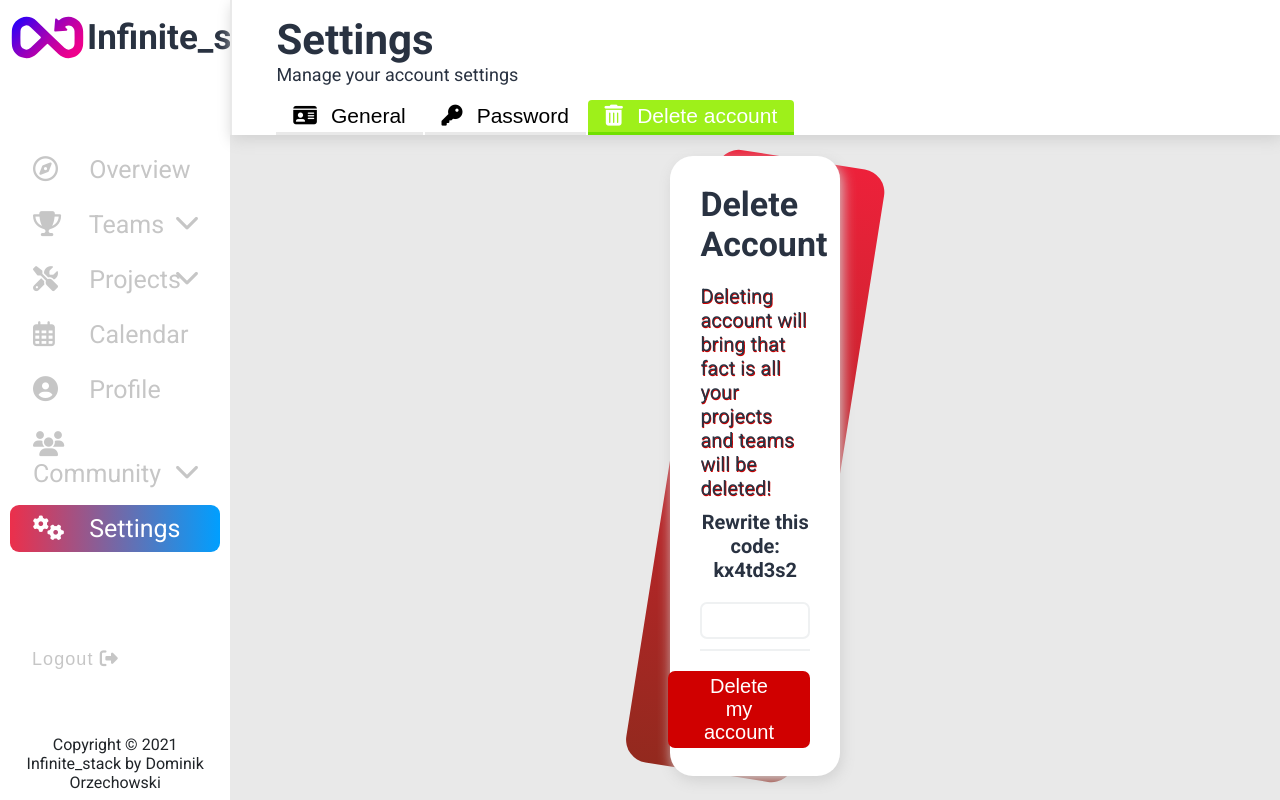
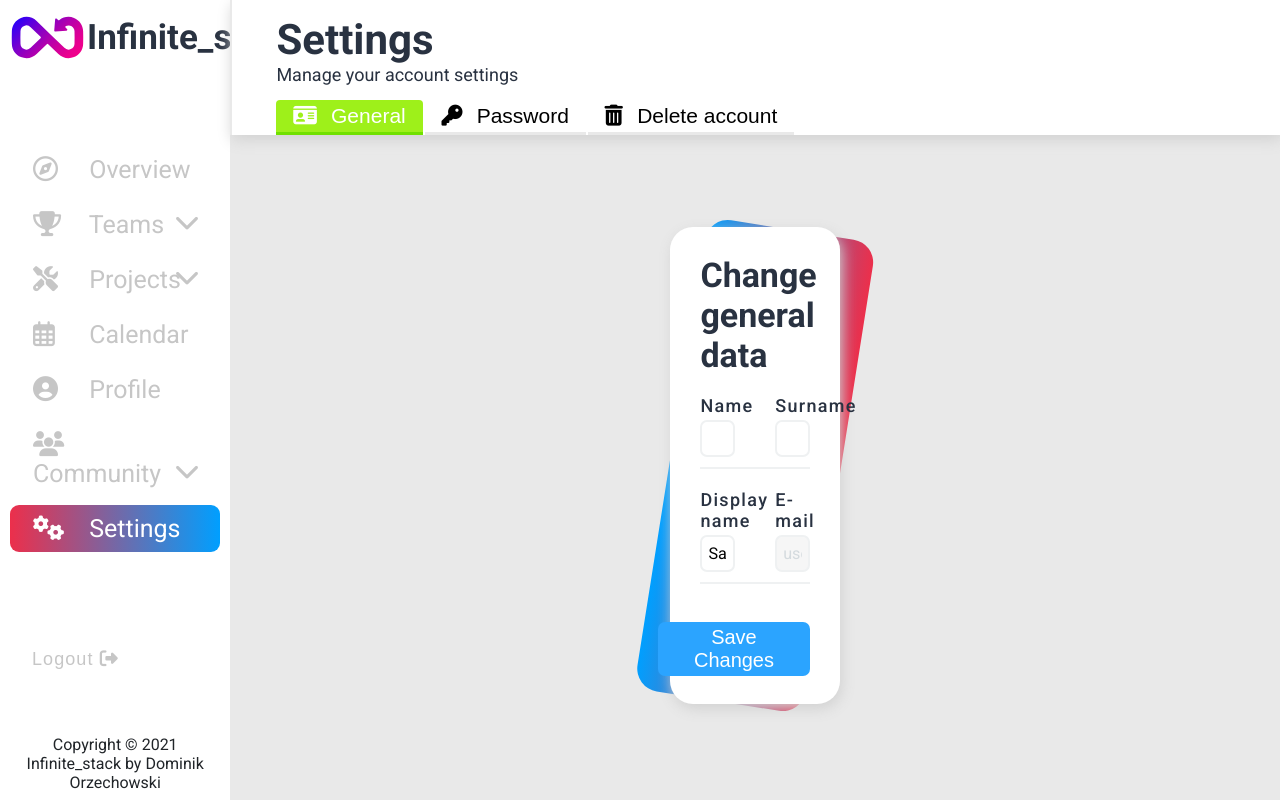
Before and after one commit to Domino731/Infinite_stack, a React (Create React App) app: page /dashboard/settings in a window 1280 px wide. Built offline with nearby package versions, Linux system fonts and the light colour scheme; no server answers; sample sign-in values are in the browser's storage.

Commit message:
settings - optimalization hooks

```diff
--- a/src/components/settings/generalInfo/generalInfo.tsx
+++ b/src/components/settings/generalInfo/generalInfo.tsx
@@ -1,4 +1,4 @@
-import { FunctionComponent, useEffect, useState } from "react";
+import { FunctionComponent, useCallback, useEffect, useState } from "react";
 import { auth } from "../../../firebase";
 import { updateProfile } from "firebase/auth";
 import {
@@ -80,7 +80,7 @@ export const GeneralInfo: FunctionComponent = () => {
   }, []);
 
   /** toggle the specific key in the willChange state, check if the data passed by user isnt same as in the baseData state */
-  const checkIsDataWillChange = (e: React.ChangeEvent<HTMLInputElement>) => {
+  const checkIsDataWillChange = useCallback((e: React.ChangeEvent<HTMLInputElement>) => {
     const { name, value } = e.target;
 
     // remove error
@@ -92,19 +92,19 @@ export const GeneralInfo: FunctionComponent = () => {
       // @ts-ignore
       [name]: value === baseData[name] ? false : true,
     }));
-  };
+  }, []);
 
   /** change data state */
-  const handleChangeData = (e: React.ChangeEvent<HTMLInputElement>) => {
+  const handleChangeData = useCallback((e: React.ChangeEvent<HTMLInputElement>) => {
     const { name, value } = e.target;
     return setData((prev) => ({
       ...prev,
       [name]: value,
     }));
-  };
+  }, []);
 
   /** firebase auth operation -> update user's displayName */
-  const updateDisplayName = () => {
+  const updateDisplayName = useCallback(() => {
     // @ts-ignore
     return updateProfile(auth.currentUser, {
       displayName: data.displayName,
@@ -117,7 +117,7 @@ export const GeneralInfo: FunctionComponent = () => {
       .catch((err) => {
         console.log(err);
       });
-  };
+  }, []);
 
   /** change success state and change data states */
   const reset = () => {
--- a/src/components/settings/password/password.tsx
+++ b/src/components/settings/password/password.tsx
@@ -1,4 +1,4 @@
-import { FunctionComponent, useState } from "react";
+import { FunctionComponent, useCallback, useState } from "react";
 import {
   AlertWrapper,
   BtnWrapper,
@@ -42,7 +42,7 @@ export const Password: FunctionComponent = () => {
   const [success, setSuccess] = useState<boolean>(false);
 
   /** check if the new password is correct */
-  const checkPasswordRequirements = () => {
+  const checkPasswordRequirements = useCallback(() => {
     // check whether the passwords are same
     if (data.password !== data.passwordRepeat) {
       setError((prev) => ({ ...prev, passwordSame: true }));
@@ -70,17 +70,17 @@ export const Password: FunctionComponent = () => {
     } else {
       setError((prev) => ({ ...prev, uppercase: false }));
     }
-  };
+  }, []);
 
   /** changing data state */
-  const handleChangeData = (e: React.ChangeEvent<HTMLInputElement>) => {
+  const handleChangeData = useCallback((e: React.ChangeEvent<HTMLInputElement>) => {
     const { name, value } = e.target;
 
     return setData((prev) => ({
       ...prev,
       [name]: value,
     }));
-  };
+  }, []);
 
  /** change success state and clear data state*/
   const reset = () => {
@@ -89,8 +89,9 @@ export const Password: FunctionComponent = () => {
 
      return setSuccess(false);
   }
+
   /** firebase auth operation - change user's password */
-  const handleResetPassword = (e: React.FormEvent<HTMLFormElement>) => {
+  const handleResetPassword = useCallback((e: React.FormEvent<HTMLFormElement>) => {
     e.preventDefault();
 
     // check if the new password is passing requirements
@@ -109,7 +110,7 @@ export const Password: FunctionComponent = () => {
     } else {
          return checkPasswordRequirements();
     }
-  };
+  }, []);
 
 
 
--- a/src/components/settings/settings.tsx
+++ b/src/components/settings/settings.tsx
@@ -10,9 +10,9 @@ import { SettingContentContainer } from "./styles";
 export const Settings: FunctionComponent = () => {
   // object with flag necessary for toggling component content
   const [flag, setFlag] = useState<IFSettingsStateFlag>({
-    general: false,
+    general: true,
     password: false,
-    delete: true,
+    delete: false,
   });
 
   /** change flag state
```
